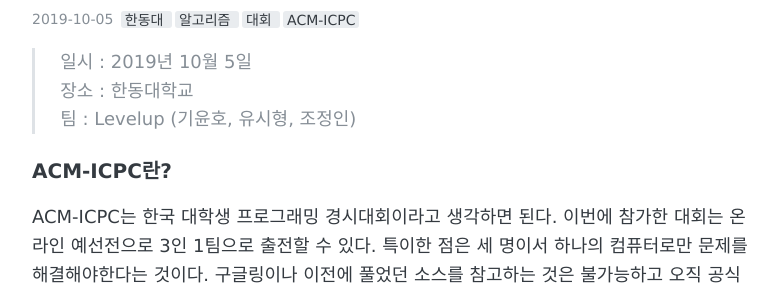
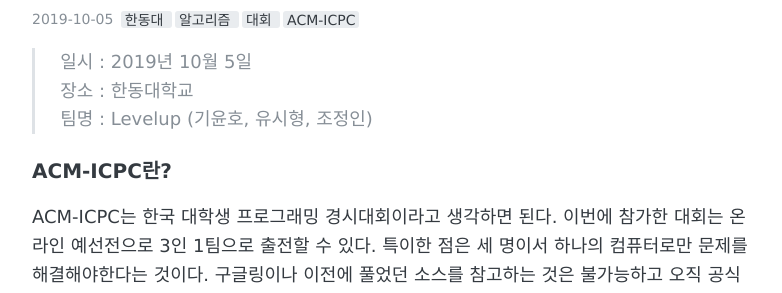
Before and after one commit to sihyungyou/sihyungyou.github.io, a Jekyll site: the page built from _posts/2019-10-05-acmicpc2019.md, in a window 1280 px wide and 900 px high. Shown: the part 262-555 px from the top of the window, without its empty margins (248-1030 px from the left). Built offline with Jekyll 4.4.1, drawn with Linux system fonts in a browser that asks for light colours.

Commit message:
fixed typo

```diff
--- a/_posts/2019-10-05-acmicpc2019.md
+++ b/_posts/2019-10-05-acmicpc2019.md
@@ -7,7 +7,7 @@ comments: true
 
 > 일시 : 2019년 10월 5일
 > 장소 : 한동대학교
-> 팀 : Levelup (기윤호, 유시형, 조정인)
+> 팀명 : Levelup (기윤호, 유시형, 조정인)
 
 ### ACM-ICPC란?
 ACM-ICPC는 한국 대학생 프로그래밍 경시대회이라고 생각하면 된다. 이번에 참가한 대회는 온라인 예선전으로 3인 1팀으로 출전할 수 있다. 특이한 점은 세 명이서 하나의 컴퓨터로만 문제를 해결해야한다는 것이다. 구글링이나 이전에 풀었던 소스를 참고하는 것은 불가능하고 오직 공식 reference 사이트만 이용 가능하다. 단, 사전에 인쇄해온 팀노트는 참고할 수 있다.
```
